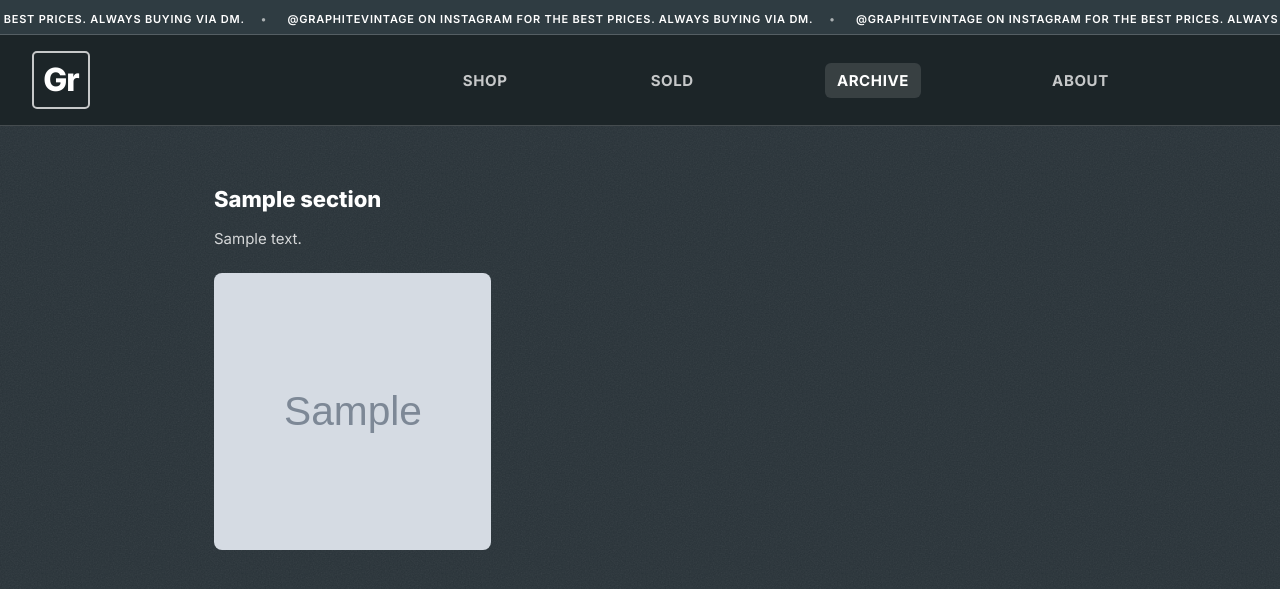
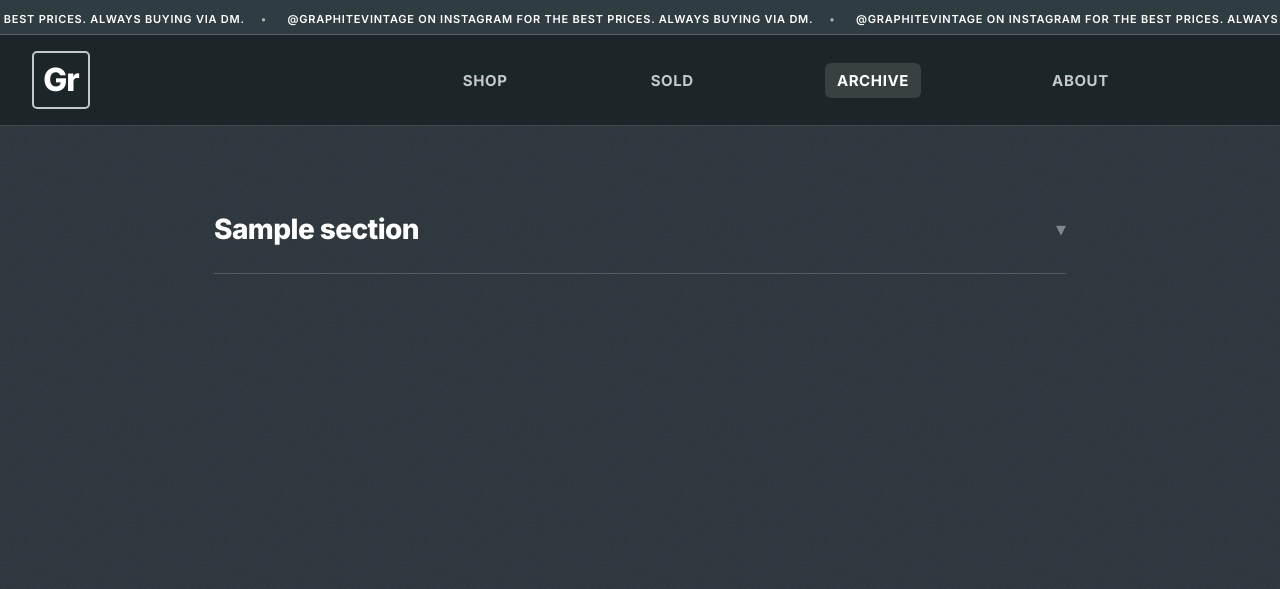
Before and after one commit to fergmag/Graphite, a Flask app: template app/templates/archive.html in a window 1280 px wide. Shown: the top 589 px of the page. Run offline with Flask 3, Linux system fonts and the light colour scheme; the template is opened without the code that fills it: most values are stand-ins (such as "Sample title", 1, 10 or a date in 2020); grey boxes marked "Sample" are stand-in pictures.

Commit message:
finally get archive working (rough)

```diff
--- a/app/templates/archive.html
+++ b/app/templates/archive.html
@@ -35,9 +35,21 @@
 
       .archive-empty { text-align: center; padding: 80px 24px; color: rgba(255,255,255,0.4); font-size: 13px; font-weight: 600; letter-spacing: 0.06em; text-transform: uppercase; }
 
-      .archive-entry { margin-bottom: 56px; }
-      .entry-title { font-size: 22px; font-weight: 800; margin: 0 0 14px; line-height: 1.2; }
-      .entry-text { font-size: 15px; line-height: 1.75; color: rgba(255,255,255,0.8); margin: 0 0 20px; white-space: pre-wrap; }
+      .archive-entry { border-bottom: 1px solid var(--line); }
+      .entry-header {
+        display: flex; align-items: center; justify-content: space-between;
+        padding: 28px 0; cursor: pointer; user-select: none; gap: 20px;
+      }
+      .entry-title { font-size: 28px; font-weight: 800; margin: 0; line-height: 1.1; letter-spacing: -0.02em; }
+      .entry-arrow {
+        font-size: 20px; color: rgba(255,255,255,0.4); flex-shrink: 0;
+        transition: transform 0.25s; line-height: 1;
+      }
+      .entry-arrow.open { transform: rotate(180deg); }
+
+      .entry-body { display: none; padding-bottom: 36px; }
+      .entry-body.open { display: block; }
+      .entry-text { font-size: 15px; line-height: 1.75; color: rgba(255,255,255,0.8); margin: 0 0 24px; white-space: pre-wrap; }
 
       .photo-grid { display: grid; gap: 10px; grid-template-columns: repeat(auto-fill, minmax(220px, 1fr)); }
       .photo-grid img { width: 100%; aspect-ratio: 1/1; object-fit: cover; border-radius: 8px; display: block; }
@@ -78,7 +90,11 @@
       {% if archive %}
         {% for section in archive %}
         <div class="archive-entry">
+          <div class="entry-header" onclick="toggleEntry('ae-{{ loop.index }}')">
             <h2 class="entry-title">{{ section.title }}</h2>
+            <span class="entry-arrow" id="arr-{{ loop.index }}">▾</span>
+          </div>
+          <div class="entry-body" id="ae-{{ loop.index }}">
             {% if section.text %}<p class="entry-text">{{ section.text }}</p>{% endif %}
             {% if section.photos %}
             <div class="photo-grid">
@@ -88,10 +104,21 @@
             </div>
             {% endif %}
           </div>
+        </div>
         {% endfor %}
       {% else %}
         <div class="archive-empty">Archive coming soon</div>
       {% endif %}
     </div>
+
+    <script>
+      function toggleEntry(id) {
+        const body = document.getElementById(id);
+        const idx  = id.replace('ae-', '');
+        const arr  = document.getElementById('arr-' + idx);
+        const open = body.classList.toggle('open');
+        arr.classList.toggle('open', open);
+      }
+    </script>
   </body>
 </html>
```
Lines whose indentation alone changed are shown as unchanged.
